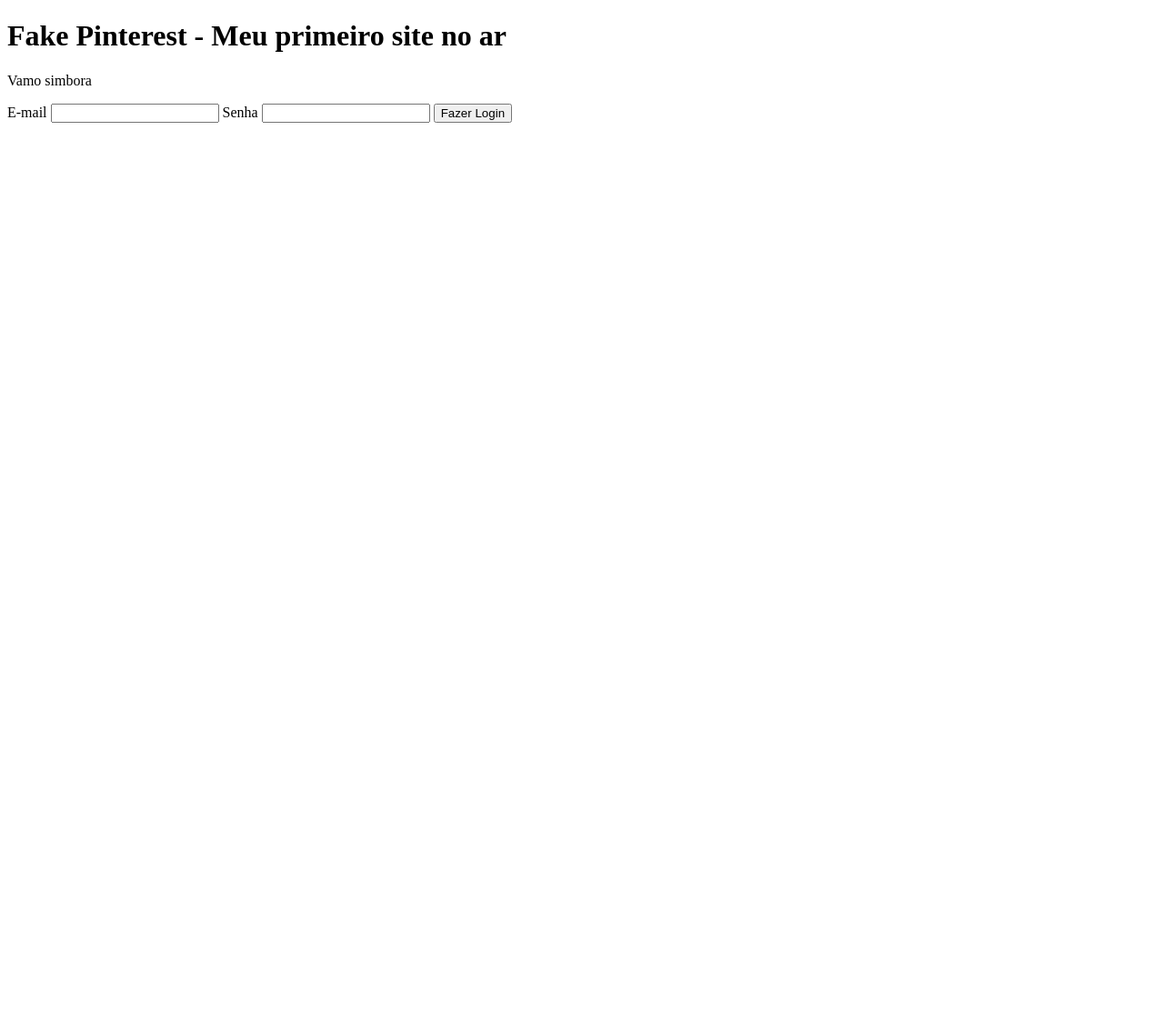
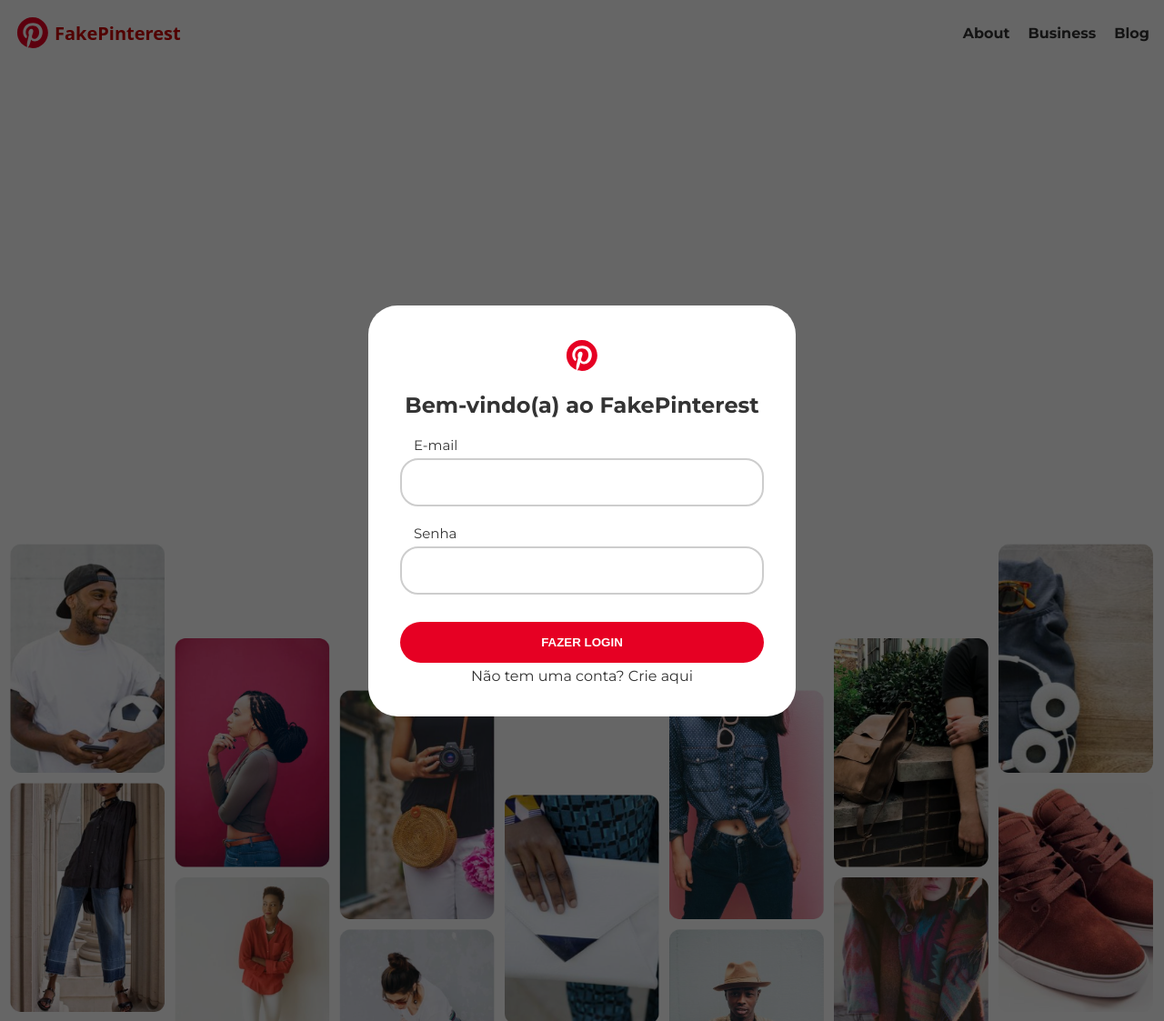
Before and after one commit to Bielartur/fake_pinterest, a Flask app: page / in a window 1280 px wide. Shown: the whole page at 91% size. Run offline with Flask 3, Linux system fonts and the light colour scheme.

Commit message:
Adicionando o template da homepage

```diff
--- /dev/null
+++ b/fakepinterest/static/css/style.css
@@ -0,0 +1,235 @@
+* {
+  margin: 0;
+  padding: 0;
+}
+
+body {
+  font-family: Montserrat;
+  color: #333;
+}
+
+nav {
+  padding: 16px;
+  display: flex;
+  align-items: center;
+  justify-content: space-between;
+}
+
+h1 {
+  color: #c00;
+  font-size: 20px;
+  font-family: system-ui, -apple-system, BlinkMacSystemFont, "Segoe UI", Roboto,
+    Oxygen, Ubuntu, Cantarell, "Open Sans", "Helvetica Neue", sans-serif;
+  display: inline;
+}
+
+img {
+  width: 100%;
+}
+
+.overflow-hidden {
+  overflow: hidden;
+}
+
+.logo-pinterest {
+  display: flex;
+  align-items: center;
+  width: fit-content;
+  column-gap: 4px;
+}
+
+.link-nav {
+  font-size: 16px;
+  font-weight: 600;
+  color: #333;
+  text-decoration: none;
+}
+
+.link-nav:hover {
+  text-decoration: underline;
+}
+
+.restante-nav {
+  display: flex;
+  align-items: center;
+  column-gap: 20px;
+  width: fit-content;
+}
+
+.container-login {
+  padding-bottom: 100px;
+  height: 100vh;
+  display: flex;
+  flex-direction: column;
+  justify-content: space-between;
+}
+
+.bg-imagem-pinterest {
+  width: 100%;
+  position: fixed;
+  top: 50vh;
+}
+
+.container {
+  display: flex;
+  flex-direction: column;
+  row-gap: 20px;
+}
+
+.container-popup {
+  position: fixed;
+  top: 0;
+  left: 0;
+  width: 100%;
+  height: 100%;
+  background-color: rgba(0, 0, 0, 0.6);
+  display: flex;
+}
+
+.popup {
+  /* display: none !important; */
+  width: 400px;
+  margin: auto;
+  display: flex;
+  flex-direction: column;
+  align-items: center;
+  row-gap: 20px;
+  padding: 35px;
+  border-radius: 32px;
+  background-color: #fff;
+}
+
+.div-input {
+  width: 100%;
+  display: flex;
+  flex-direction: column;
+  align-items: center;
+  row-gap: 5px;
+}
+
+.div-botao {
+  width: 100%;
+  display: flex;
+  flex-direction: column;
+  align-items: center;
+  row-gap: 5px;
+  margin-top: 10px;
+}
+
+.label {
+  margin-right: auto;
+  margin-left: 15px;
+  font-size: 15px;
+}
+
+.input {
+  width: 100%;
+  font-size: 16px;
+  padding: 15px;
+  border: 2px solid #cdcdcd;
+  border-radius: 20px;
+  box-sizing: border-box;
+  font-family: 'Montserrat', sans-serif;
+}
+
+.botao-login {
+  border-radius: 25px;
+  padding: 15px 20px;
+  width: 100%;
+  border: 0;
+  text-transform: uppercase;
+  font-weight: bold;
+  cursor: pointer;
+  background-color: #e60023;
+  color: #fff;
+}
+
+.botao-login:hover {
+  background-color: #d50c22;
+}
+
+.link-criarconta {
+  color: #333;
+  text-decoration: none;
+}
+
+.link-criarconta:hover {
+  color: #333;
+  text-decoration: underline;
+}
+
+.botao-perfil a {
+  background-color: #333;
+  color: white;
+  padding: 10px 20px;
+  border-radius: 25px;
+}
+
+.botao-perfil a:hover {
+  background-color: #777;
+  text-decoration: none;
+}
+
+.conteudo {
+  display: grid;
+  grid-template-columns: 1fr 1fr 1fr 1fr 1fr;
+  width: 100%;
+  max-width: 100vw;
+  column-gap: 10px;
+  row-gap: 30px;
+  padding: 15px;
+  box-sizing: border-box;
+}
+
+.bloco-imagem img {
+  border-radius: 20px;
+  height: 40vh;
+  object-fit: cover;
+}
+
+.bloco-add-img {
+  display: flex;
+  flex-direction: column;
+  align-items: center;
+  row-gap: 10px;
+}
+
+.botao-arquivo {
+  padding: 5px 10px;
+  border-radius: 15px;
+  border: 0;
+  background-color: #333;
+  color: #fff;
+  font-size: 16px;
+  cursor: pointer;
+}
+
+.bloco-arquivo {
+  background-color: #eee;
+  padding: 10px 20px;
+  border-radius: 55px;
+  display: flex;
+  align-items: center;
+  column-gap: 10px;
+}
+
+.input-arquivo {
+  display: none;
+}
+
+#imagem-arquivo {
+  display: none;
+}
+
+#imagem-arquivo.visivel {
+  display: inline-block;
+}
+
+.bloco-add-img .botao-login {
+  width: auto;
+}
+
+.bloco-input-botao {
+  display: flex;
+  column-gap: 20px;
+}
--- a/fakepinterest/templates/base.html
+++ b/fakepinterest/templates/base.html
@@ -2,6 +2,7 @@
 <html lang="pt-br">
 <head>
   <meta charset="UTF-8">
+  <meta http-equiv="X-UA-Compatible" content="IE=edge" />
   <meta name="viewport" content="width=device-width, initial-scale=1.0">
   <title>
     {% block title %}
@@ -9,9 +10,10 @@
   </title>
   {% block head %}
   {% endblock head %}
-{#  <script src="https://cdn.jsdelivr.net/npm/@tailwindcss/browser@4"></script>#}
+  <link href="https://fonts.googleapis.com/css2?family=Montserrat:wght@400;700&display=swap" rel="stylesheet">
+  <link rel="stylesheet" href="{{ url_for('static', filename='css/style.css') }}">
 </head>
-<body>
+<body class="overflow-hidden">
   {% block content %}
   {% endblock %}
 </body>
--- a/fakepinterest/templates/criarconta.html
+++ b/fakepinterest/templates/criarconta.html
@@ -21,4 +21,6 @@
 
         {{ form.botao_confirmacao }}
     </form>
+    <a href="{{ url_for('homepage') }}">Já tem uma conta? Faça Login</a>
+
 {% endblock %}
--- a/fakepinterest/templates/homepage.html
+++ b/fakepinterest/templates/homepage.html
@@ -5,18 +5,50 @@
 {% endblock title %}
 
 {% block content %}
-    <h1>Fake Pinterest - Meu primeiro site no ar</h1>
-    <p>Vamo simbora</p>
-    {% block formulario %}
-    <form action="" method="post">
-        {{ form.csrf_token }}
-        {{ form.email.label(class='bg-red-600 text-white') }}
-        {{ form.email }}
+    {% include 'navbar.html' %}
+    <div class="container">
+        <img src="{{ url_for('static', filename='fotos_site/fundo-login.png') }}" class="bg-imagem-pinterest"/>
 
-        {{ form.senha.label }}
-        {{ form.senha }}
+        <div class="container-popup">
+            {% block formulario %}
+                <form action="" method="post" class="popup">
+                    {{ form.csrf_token }}
+                    <svg
+                            height="40"
+                            viewBox="-3 -3 82 82"
+                            width="40"
+                            style="display: block"
+                    >
+                        <title>Pinterest logo</title>
+                        <circle cx="38" cy="38" fill="white" r="40"></circle>
+                        <path
+                                d="M27.5 71c3.3 1 6.7 1.6 10.3 1.6C57 72.6 72.6 57 72.6 37.8 72.6 18.6 57 3 37.8 3 18.6 3 3 18.6 3 37.8c0 14.8 9.3 27.5 22.4 32.5-.3-2.7-.6-7.2 0-10.3l4-17.2s-1-2-1-5.2c0-4.8 3-8.4 6.4-8.4 3 0 4.4 2.2 4.4 5 0 3-2 7.3-3 11.4C35.6 49 38 52 41.5 52c6.2 0 11-6.6 11-16 0-8.3-6-14-14.6-14-9.8 0-15.6 7.3-15.6 15 0 3 1 6 2.6 8 .3.2.3.5.2 1l-1 3.8c0 .6-.4.8-1 .4-4.4-2-7-8.3-7-13.4 0-11 7.8-21 22.8-21 12 0 21.3 8.6 21.3 20 0 12-7.4 21.6-18 21.6-3.4 0-6.7-1.8-7.8-4L32 61.7c-.8 3-3 7-4.5 9.4z"
+                                fill="#e60023"
+                                fill-rule="evenodd"
+                        ></path>
+                    </svg>
 
-        {{ form.botao_confirmacao }}
-    </form>
-    {% endblock %}
+                    <h2>Bem-vindo(a) ao FakePinterest</h2>
+
+                    <div class="div-input">
+                        {{ form.email.label(class='label') }}
+                        {{ form.email(class='input') }}
+                    </div>
+
+                    <div class="div-input">
+                        {{ form.senha.label(class='label') }}
+                        {{ form.senha(class='input') }}
+                    </div>
+
+                    <div class="div-botao">
+                        {{ form.botao_confirmacao(class='botao-login') }}
+                        <a href="{{ url_for('criarconta') }}" class="link-criarconta">
+                            Não tem uma conta? Crie aqui
+                        </a>
+                    </div>
+
+                </form>
+            {% endblock formulario %}
+        </div>
+    </div>
 {% endblock content %}
--- a/fakepinterest/templates/navbar.html
+++ b/fakepinterest/templates/navbar.html
@@ -1,5 +1,30 @@
-<nav>
-    <a href="{{ url_for('feed') }}">Feed</a>
-    <a href="{{ url_for('perfil', id_usuario=current_user.id) }}">Perfil</a>
-    <a href="{{ url_for('logout') }}">Sair</a>
-</nav>
+{#    <a href="{{ url_for('feed') }}">Feed</a>#}
+{#    <a href="{{ url_for('perfil', id_usuario=current_user.id) }}">Perfil</a>#}
+{#    <a href="{{ url_for('logout') }}">Sair</a>#}
+<header>
+    <nav>
+        <div class="logo-pinterest">
+            <svg
+                    height="40"
+                    viewBox="-3 -3 82 82"
+                    width="40"
+                    style="display: block"
+            >
+                <title>FakePinterest logo</title>
+                <circle cx="38" cy="38" fill="white" r="40"></circle>
+                <path
+                        d="M27.5 71c3.3 1 6.7 1.6 10.3 1.6C57 72.6 72.6 57 72.6 37.8 72.6 18.6 57 3 37.8 3 18.6 3 3 18.6 3 37.8c0 14.8 9.3 27.5 22.4 32.5-.3-2.7-.6-7.2 0-10.3l4-17.2s-1-2-1-5.2c0-4.8 3-8.4 6.4-8.4 3 0 4.4 2.2 4.4 5 0 3-2 7.3-3 11.4C35.6 49 38 52 41.5 52c6.2 0 11-6.6 11-16 0-8.3-6-14-14.6-14-9.8 0-15.6 7.3-15.6 15 0 3 1 6 2.6 8 .3.2.3.5.2 1l-1 3.8c0 .6-.4.8-1 .4-4.4-2-7-8.3-7-13.4 0-11 7.8-21 22.8-21 12 0 21.3 8.6 21.3 20 0 12-7.4 21.6-18 21.6-3.4 0-6.7-1.8-7.8-4L32 61.7c-.8 3-3 7-4.5 9.4z"
+                        fill="#e60023"
+                        fill-rule="evenodd"
+                ></path>
+            </svg>
+            <h1>FakePinterest</h1>
+        </div>
+
+        <div class="restante-nav">
+            <a href="" class="link-nav">About</a>
+            <a href="" class="link-nav">Business</a>
+            <a href="" class="link-nav">Blog</a>
+        </div>
+    </nav>
+</header>
--- a/fakepinterest/templates/perfil.html
+++ b/fakepinterest/templates/perfil.html
@@ -13,7 +13,7 @@
             {{ form.botao_confirmacao }}
         </form>
     {% endif %}
-    <h1>Perfil do usuário: {{ usuario.email }}</h1>
+    <h1>Perfil do usuário: {{ usuario.username }}</h1>
 
     {% for foto in usuario.fotos %}
         <img src="{{ url_for('static', filename='fotos_posts/{}'.format(foto.imagem)) }}" alt="Default">
```
Also changed, not shown: fakepinterest/static/fotos_site/fundo-login.png (added), 1 other file.
